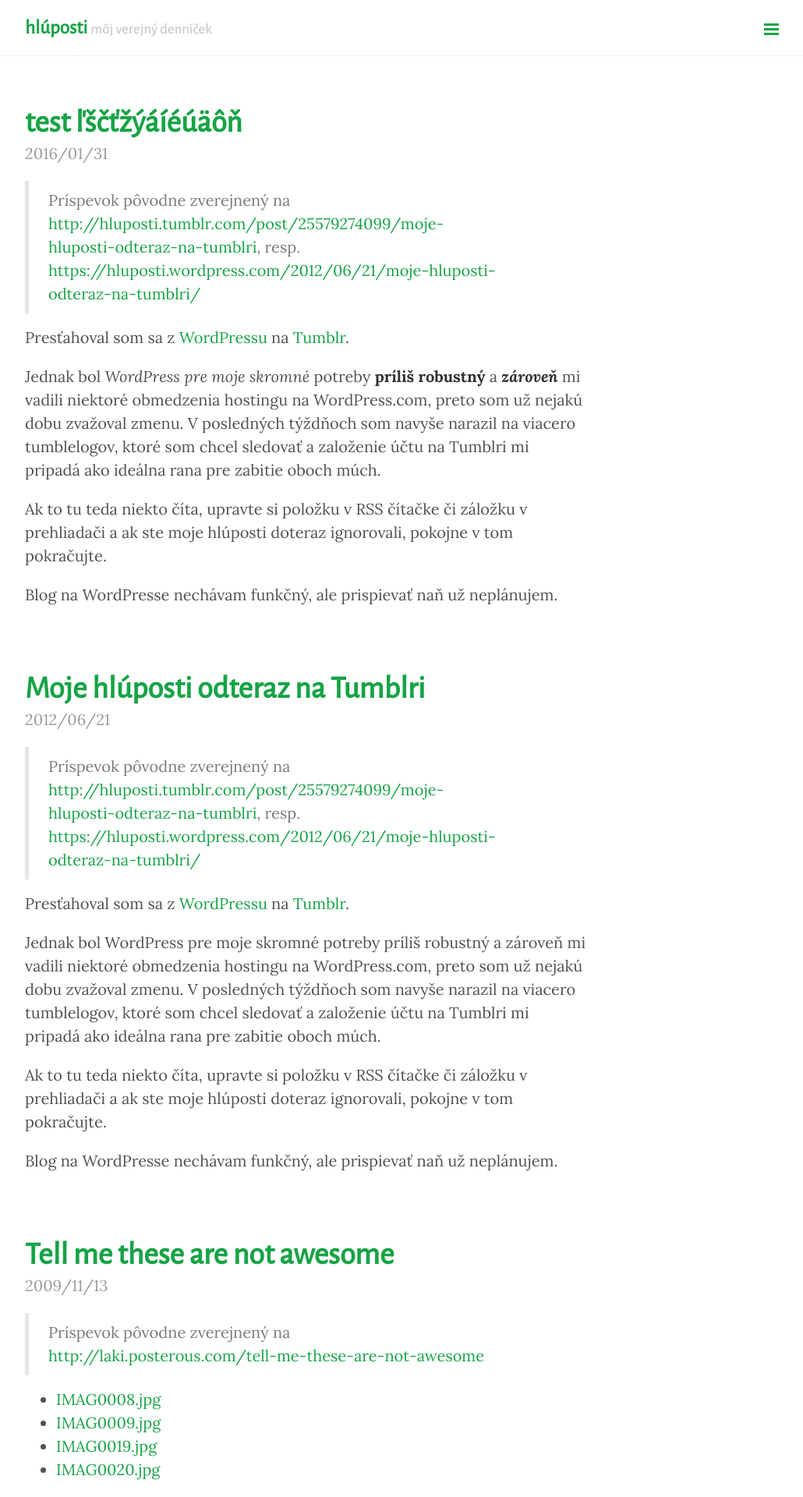
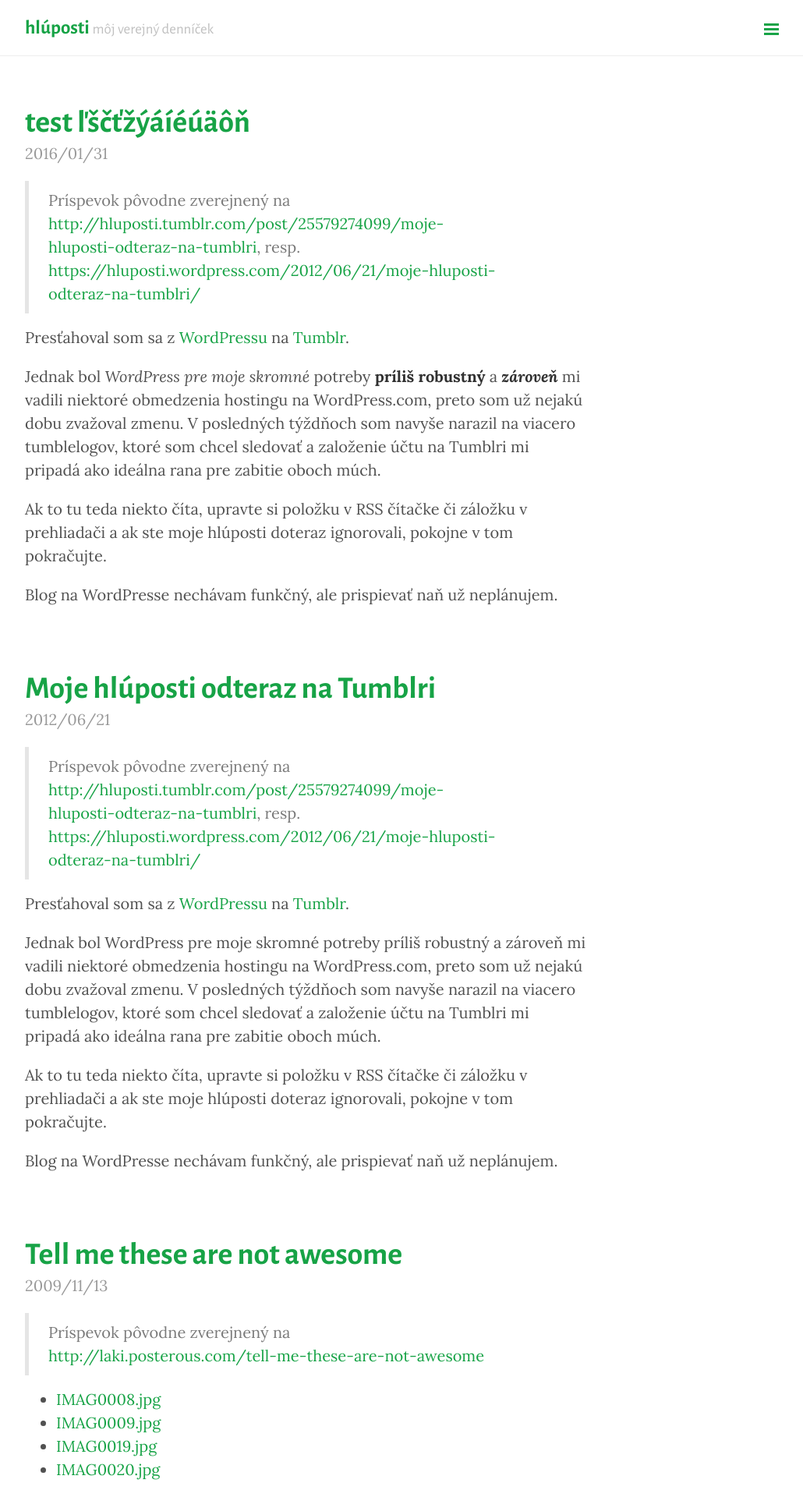
Before and after one commit to hluposti/hluposti.github.io, a Jekyll site: the page built from index.html, in a window 1280 px wide. Shown: the top 1920 px of the page at 78% size, without its empty margins (248-1278 px from the left). Built offline with Jekyll 4.4.1, drawn with Linux system fonts in a browser that asks for light colours; Markdown is read by kramdown in place of the engine named in the settings; the list of posts is cut into pages by our own code.

Commit message:
Update lanyon.css

```diff
--- a/public/css/lanyon.css
+++ b/public/css/lanyon.css
@@ -35,7 +35,7 @@
  */
 
 @import url(https://fonts.googleapis.com/css?family=Lora:400,400italic,700,700italic&subset=latin,latin-ext);
-@import url(https://fonts.googleapis.com/css?family=Alegreya+Sans:400,400italic&subset=latin,latin-ext);
+@import url(https://fonts.googleapis.com/css?family=Alegreya+Sans:400,400italic,700,700italic&subset=latin,latin-ext);
 
 /* Prevent scroll on narrow devices */
 
@@ -50,7 +50,7 @@
 
 h1, h2, h3, h4, h5, h6 {
   font-family: "Alegreya Sans", Gill Sans, Gill Sans MT, Calibri, sans-serif;
-  font-weight: bold;
+  font-weight: 700;
   color: #313131;
 }
 
```
